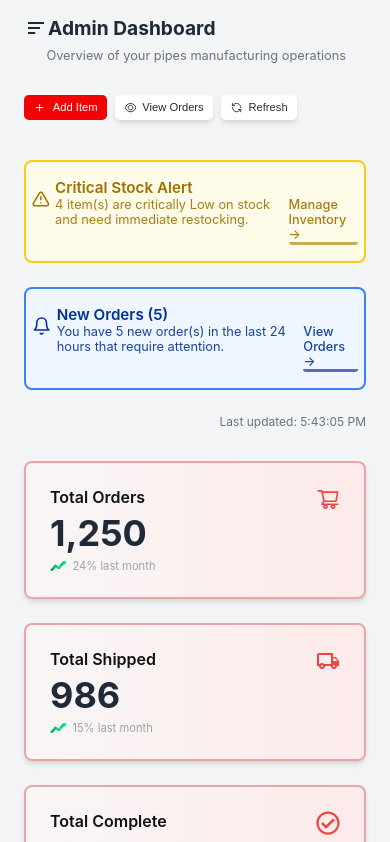
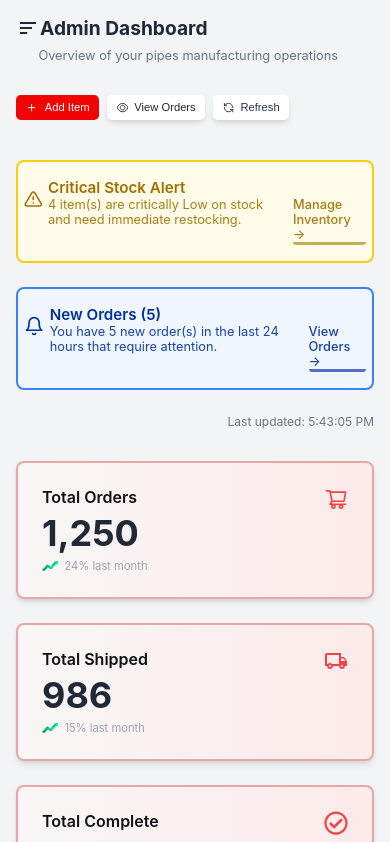
Before and after one commit to suyambu-raja/project-admin-page, a React (Vite) app: page / in a window 390 px wide. Shown: the top 842 px of the page. Built offline with nearby package versions, Linux system fonts and the light colour scheme.

Commit message:
margin fixed for mobile

```diff
--- a/src/Admin/adminDashboard.css
+++ b/src/Admin/adminDashboard.css
@@ -793,4 +793,10 @@
         gap: 0.4rem;
         margin-left:0.5rem;
     }
+
+    .admin-dashboard-container{
+       margin:0rem -0.5rem;
+
+    }
+
 }
```
